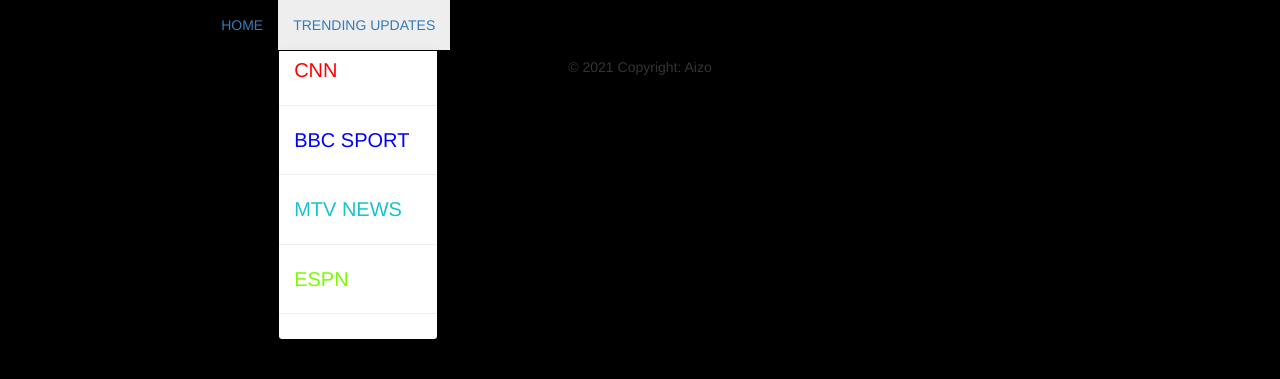
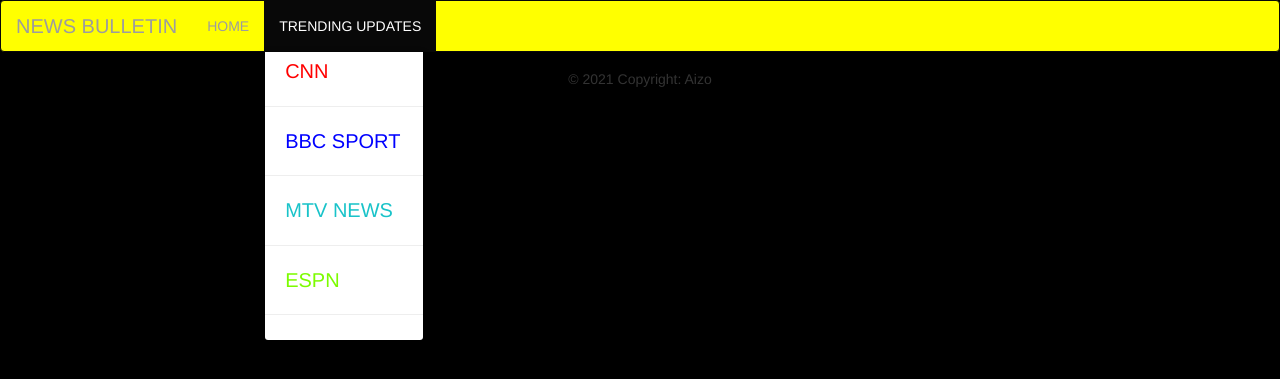
Before and after one commit to IsaacMurage-dev/News-bulletin, a Flask app: template app/templates/index.html in a window 1280 px wide, after a click on "TRENDING UPDATES". Shown: the top 379 px of the page. Run offline with Flask 2, Linux system fonts and the light colour scheme; the template is opened without the code that fills it, so the values that code supplies are empty; some libraries are stand-ins or nearby versions.

Commit message:
modify navbar.html

```diff
--- a/app/templates/navbar.html
+++ b/app/templates/navbar.html
@@ -1,4 +1,4 @@
-<!-- <div class="navbar navbar-inverse navbar-expand-sm" role="navigation"> -->
+<div class="navbar navbar-inverse navbar-expand-sm" role="navigation">
     <div class="container-fluid">
       <div class="navbar-header">
         <button type="button" class="navbar-toggle" data-toggle = "collapse" data-target = ".navbar-collapse">
@@ -7,7 +7,7 @@
                       <span class="icon-bar"></span>
                       <span class="icon-bar"></span>
                     </button>
-              <a class="navbar-brand" href="/">NEWS BULLETIN</a>
+              <a class="navbar-brand dark"  href="/">NEWS BULLETIN</a>
 
       </div>
   <div class ="navbar-collapse collapse">
@@ -21,16 +21,13 @@
         <li class="dropdown show"><a class="dropdown-toggle"id="dropdownMenuLink" data-toggle="dropdown" aria-haspopup="true" aria-expanded="false">TRENDING UPDATES</a>
 
               <div class="dropdown-menu" aria-labelledby="dropdownMenuLink">
-                <a style="font-size:20px; color:red; margin-left:15px;font-style:san-serif" class="dropdown-item" href="/articles/cnn">CNN</a><br><hr style="color:#00ff22">
-                <a style="font-size:20px; color:blue; margin-left:15px;font-style:san-serif" class="dropdown-item" href="/articles/bbc-sport">BBC SPORT</a><br><hr style="color:#00fff2">
-                <a style="font-size:20px; color:#19c3c9; margin-left:15px;font-style:san-serif" class="dropdown-item" href="/articles/mtv-news">MTV NEWS</a><br><hr style="color:#b3ff00">
-                <a style="font-size:20px; color:lawngreen; margin-left:15px;font-style:san-serif" class="dropdown-item" href="/articles/espn">ESPN</a><br><hr style="color:#15ff00">
+                <a style="font-size:20px; color:red; margin-left:20px;font-style:san-serif" class="dropdown-item" href="/articles/cnn">CNN</a><br><hr style="color:#00ff22">
+                <a style="font-size:20px; color:blue; margin-left:20px;font-style:san-serif" class="dropdown-item" href="/articles/bbc-sport">BBC SPORT</a><br><hr style="color:#00fff2">
+                <a style="font-size:20px; color:#19c3c9; margin-left:20px;font-style:san-serif" class="dropdown-item" href="/articles/mtv-news">MTV NEWS</a><br><hr style="color:#b3ff00">
+                <a style="font-size:20px; color:lawngreen; margin-left:20px;font-style:san-serif" class="dropdown-item" href="/articles/espn">ESPN</a><br><hr style="color:#15ff00">
               </div>
             </div>
         </li>
-
-
-
     </ul>
   </div>
     </div>
```
